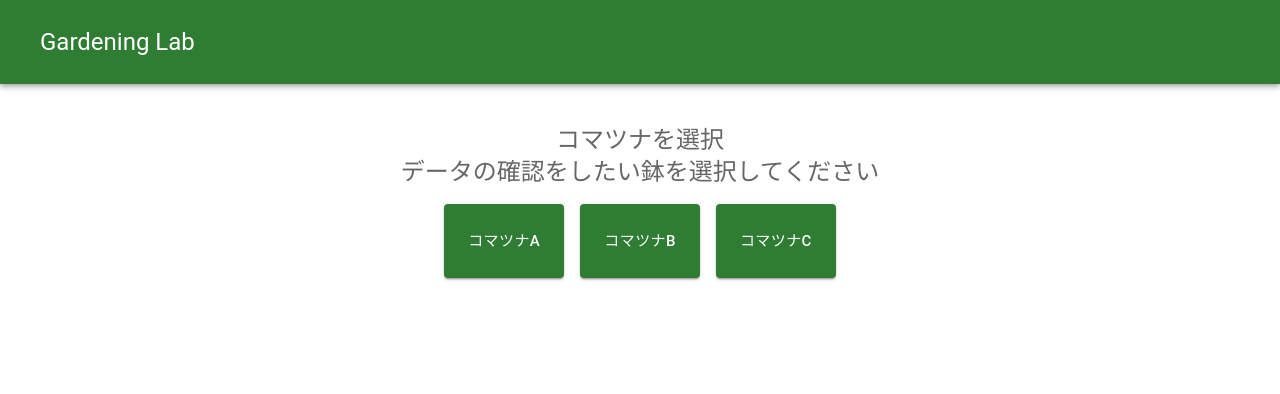
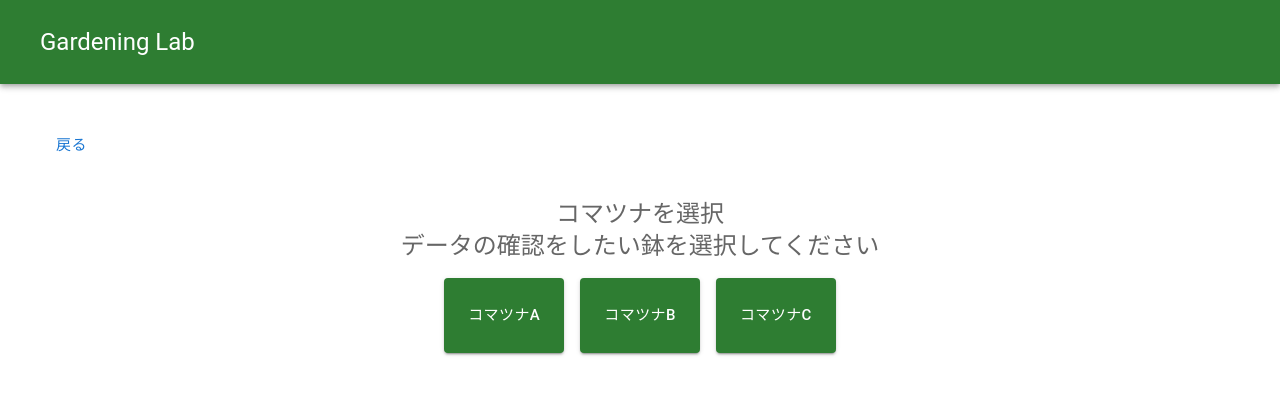
Before and after one commit to matsuri002/gardening_lab3, a React (Vite) app: page / in a window 1280 px wide. Shown: the top 394 px of the page. Built offline with nearby package versions, Linux system fonts and the light colour scheme; some icons are missing.

Commit message:
戻るボタンの追加 #3

```diff
--- a/src/pages/SelectPlanterPage.tsx
+++ b/src/pages/SelectPlanterPage.tsx
@@ -29,10 +29,15 @@ export default function SelectPlanterPageContainer() {
           disableGutters
           sx={{ px: { xs: 2, sm: 3, md: 4 }, py: { xs: 2, sm: 3 } }}
         >
+
+        {/* 戻るボタン押下後TopPageに画面遷移 */}
+        <Button size='large' sx={{ p: { xs: 2.5, sm: 3 } }}> 戻る </Button>
+
           <Box component='footer' sx={{ p: 2, textAlign: 'center', color: 'text.secondary' }}>
             <Typography variant='h5'>コマツナを選択</Typography> {/* TODO:コマツナの部分はdataから持ってくる*/}
             <Typography variant='h5'>データの確認をしたい鉢を選択してください</Typography>
           </Box>
+
           {/* 鉢の表示 */} {/* TODO:表示する鉢はdataから持ってくる*/}
           <Box sx={{display: 'flex', gap: 2, width: '100%', justifyContent: 'center' }}>
             <Button
```
